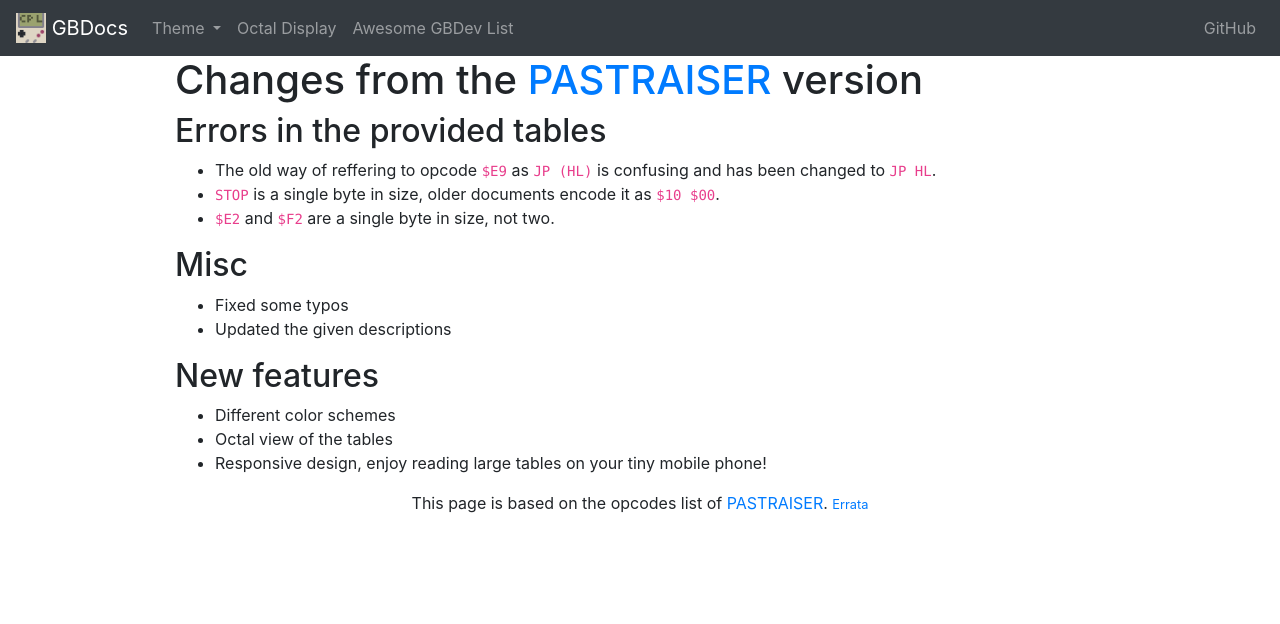
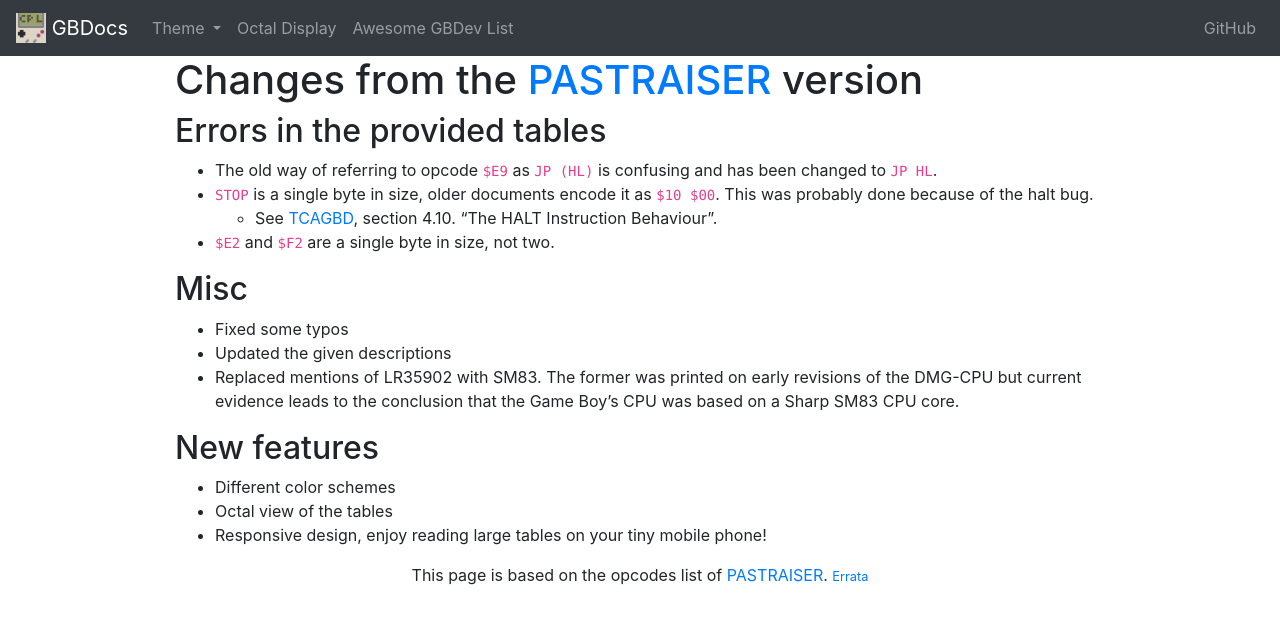
Before and after one commit to gbdev/gb-opcodes, a Jekyll site: the page built from collections/_optables/errata.md, in a window 1280 px wide. Shown: the top 624 px of the page. Built offline with Jekyll 4.4.1, drawn with Linux system fonts in a browser that asks for light colours.

Commit message:
Update errata

```diff
--- a/collections/_optables/errata.md
+++ b/collections/_optables/errata.md
@@ -9,14 +9,17 @@
 
 Errors in the provided tables
 -----------------------------
-* The old way of reffering to opcode `$E9` as `JP (HL)` is confusing and has been changed to `JP HL`.
-* `STOP` is a single byte in size, older documents encode it as `$10 $00`.
+* The old way of referring to opcode `$E9` as `JP (HL)` is confusing and has been changed to `JP HL`.
+* `STOP` is a single byte in size, older documents encode it as `$10 $00`. This was probably done because of the halt bug.
+  - See [TCAGBD](https://github.com/AntonioND/giibiiadvance/blob/master/docs/TCAGBD.pdf), section 4.10. “The HALT Instruction Behaviour”.
 * `$E2` and `$F2` are a single byte in size, not two.
 
 Misc
 ----
 * Fixed some typos
 * Updated the given descriptions
+* Replaced mentions of LR35902 with SM83. The former was printed on early revisions of the DMG-CPU but current evidence leads
+to the conclusion that the Game Boy’s CPU was based on a Sharp SM83 CPU core.
 
 New features
 ------------
```
